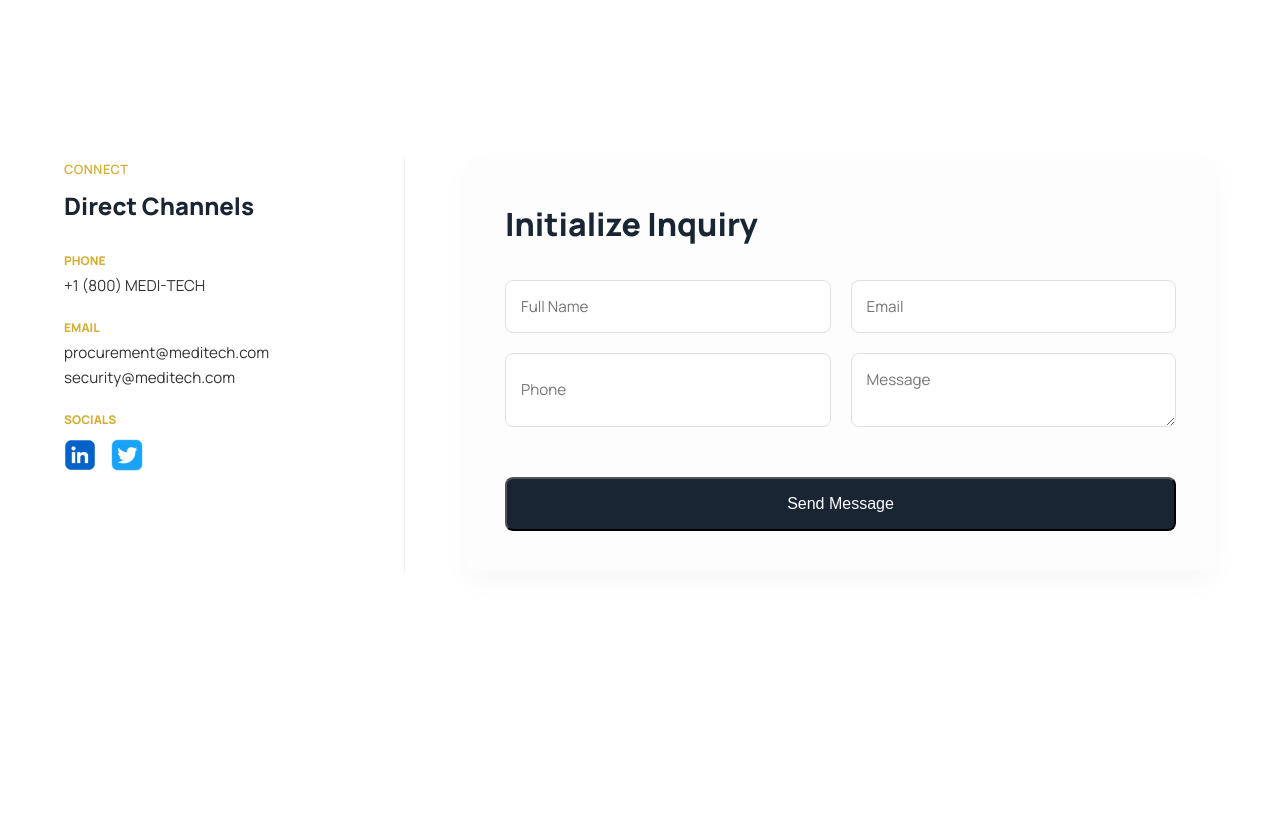
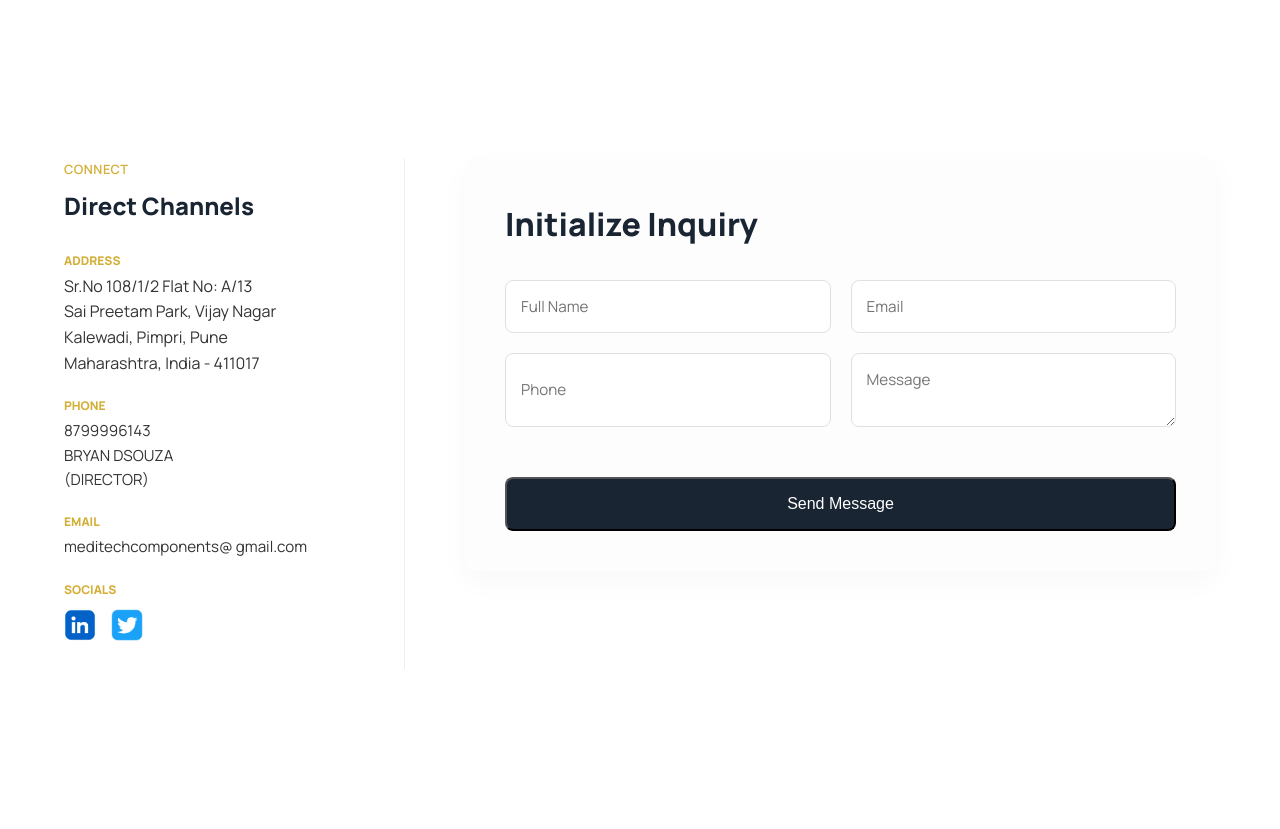
Before and after one commit to aaronraju07/meditech-website, a Flask app: page /trust-center in a window 1280 px wide. Shown: the part 2057-2886 px from the top of the page. Before the commit the page ends 2628 px from the top, so only its background shows below. Run offline with Flask 3, Linux system fonts and the light colour scheme.

Commit message:
updated UI and contact section

```diff
--- a/static/style.css
+++ b/static/style.css
@@ -2345,3 +2345,15 @@ html {
 .socials svg:hover {
     transform: scale(1.2);
 }
+
+.address-link {
+    color: inherit;
+    text-decoration: none;
+    cursor: pointer;
+}
+
+.address-link:hover {
+    text-decoration: underline;
+    color: #2e0bf5;
+    /* your yellow theme */
+}
--- a/templates/trust-center.html
+++ b/templates/trust-center.html
@@ -114,14 +114,28 @@
                     <h2 class="pane-title-sm">Direct Channels</h2>
 
                     <div class="info-group-sm">
+                        <span class="info-label">Address</span>
+                        <a href="https://maps.app.goo.gl/MgXKswvwNHKCkddB6" target="_blank" rel="noopener noreferrer"
+                            class="address-link">
+
+                            Sr.No 108/1/2 Flat No: A/13<br>
+                            Sai Preetam Park, Vijay Nagar<br>
+                            Kalewadi, Pimpri, Pune<br>
+                            Maharashtra, India - 411017
+
+                        </a>
+                    </div>
+
+                    <div class="info-group-sm">
                         <span class="info-label">Phone</span>
-                        <p>+1 (800) MEDI-TECH</p>
+                        <p>8799996143</p>
+                        <p>BRYAN DSOUZA</p>
+                        <p>(DIRECTOR)</p>
                     </div>
 
                     <div class="info-group-sm">
                         <span class="info-label">Email</span>
-                        <p>procurement@meditech.com</p>
-                        <p>security@meditech.com</p>
+                        <p>meditechcomponents@ gmail.com</p>
                     </div>
 
                     <div class="info-group-sm">
```
